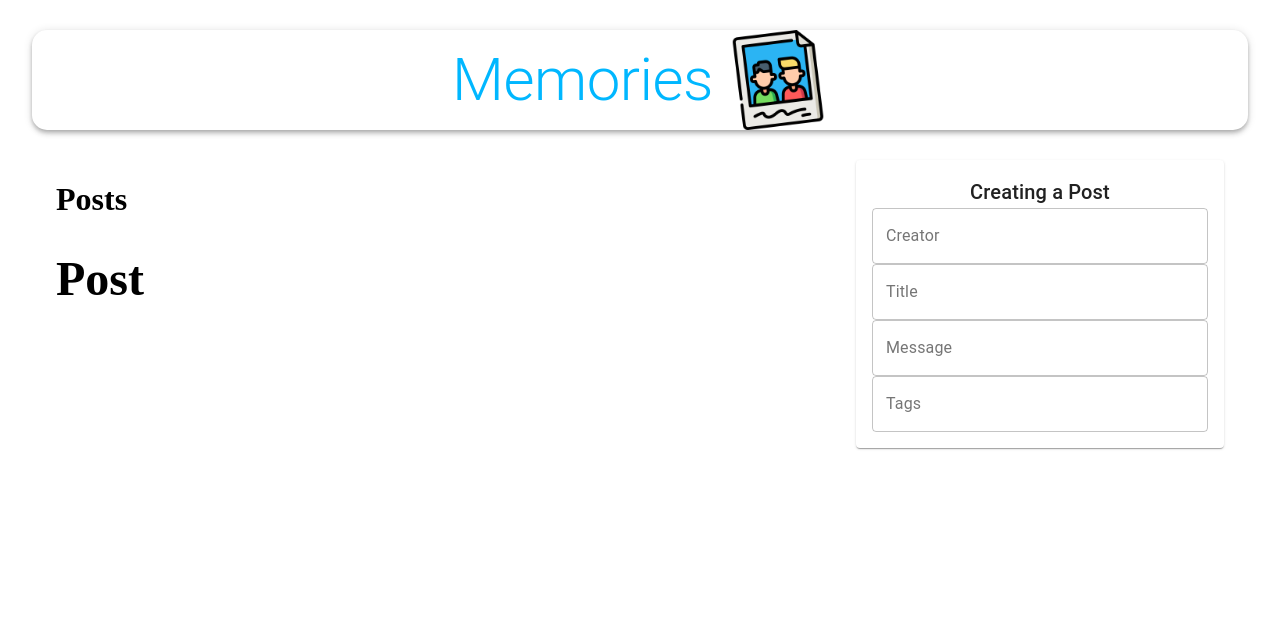
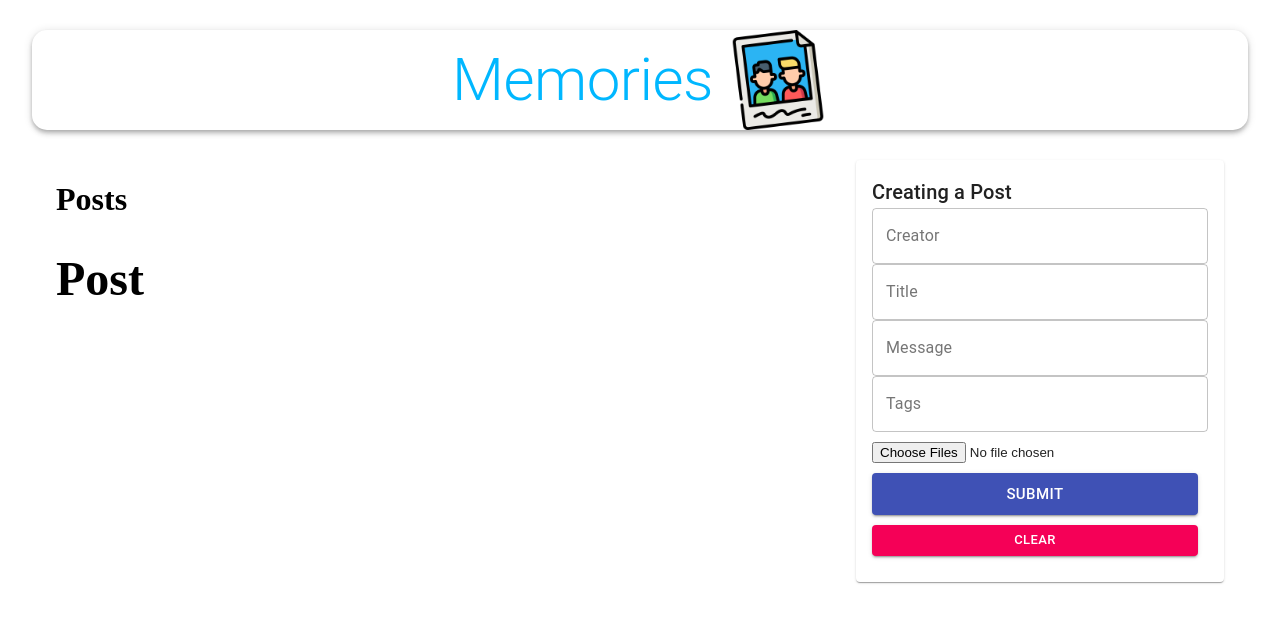
Before and after one commit to milanzec/MemoriesApp, a React (Create React App) app in the folder client/: page / in a window 1280 px wide. Shown: the top 622 px of the page. Built offline with nearby package versions, Linux system fonts and the light colour scheme.

Commit message:
createPost action

```diff
--- a/client/src/App.js
+++ b/client/src/App.js
@@ -1,7 +1,7 @@
 import React, { useEffect } from 'react';
 import { Grid, Container, Grow, Typography, AppBar } from '@material-ui/core';
 import { useDispatch } from 'react-redux';
-import getPosts from './actions/posts';
+import { getPosts } from './actions/posts';
 
 import memories from './images/memories.png';
 import Posts from './components/Posts/Posts';
--- a/client/src/actions/posts.js
+++ b/client/src/actions/posts.js
@@ -1,6 +1,6 @@
 import * as api from '../apis';
 
-const getPosts = () => async (dispatch) => {
+export const getPosts = () => async (dispatch) => {
   try {
     const response = await api.fetchPosts();
     dispatch({ type: 'FETCH_ALL', payload: response.data });
@@ -9,4 +9,11 @@ const getPosts = () => async (dispatch) => {
   }
 };
 
-export default getPosts;
+export const createPost = (formData) => async (dispatch) => {
+  try {
+    const { data } = await api.createPost(formData);
+    dispatch({ type: 'CREATE', payload: data });
+  } catch (error) {
+    console.log(error.message);
+  }
+};
--- a/client/src/apis/index.js
+++ b/client/src/apis/index.js
@@ -3,3 +3,5 @@ import axios from 'axios';
 const url = 'http://localhost:5000/posts';
 
 export const fetchPosts = () => axios.get(url);
+
+export const createPost = (newPost) => axios.post(url, newPost);
--- a/client/src/components/Form/Form.js
+++ b/client/src/components/Form/Form.js
@@ -1,10 +1,16 @@
 import React, { useState } from 'react';
 import { Paper, Typography, Button, TextField } from '@material-ui/core';
+import FileBase from 'react-file-base64';
 
+import { useDispatch } from 'react-redux';
+
+import { getPosts } from '../../actions/posts';
 import useStyles from './styles';
 
 const Form = () => {
   const classes = useStyles();
+  const dispatch = useDispatch();
+
   const [postData, setPostData] = useState({
     creator: '',
     title: '',
@@ -13,14 +19,19 @@ const Form = () => {
     selectFile: '',
   });
 
-  const handleSubmit = () => {};
+  const handleSubmit = (e) => {
+    e.preventDefault();
+    dispatch(getPosts(postData));
+  };
+
+  const clear = () => {};
 
   return (
     <Paper className={classes.paper}>
       <form
         autoComplete="off"
         noValidate
-        className={classes.form}
+        className={`${classes.root}${classes.form}`}
         onSubmit={handleSubmit}
       >
         <Typography variant="h6">Creating a Post</Typography>
@@ -60,6 +71,34 @@ const Form = () => {
           value={postData.tags}
           onChange={(e) => setPostData({ ...postData, tag: e.target.value })}
         />
+        <div className={classes.fileInput}>
+          <FileBase
+            type="file"
+            multiple="off"
+            onDone={({ base64 }) =>
+              setPostData({ ...postData, selectedFile: base64 })
+            }
+          />
+          <Button
+            className={classes.buttonSubmit}
+            variant="contained"
+            color="primary"
+            size="large"
+            type="submit"
+            fullWidth
+          >
+            Submit
+          </Button>
+          <Button
+            variant="contained"
+            color="secondary"
+            size="small"
+            fullWidth
+            onClick={clear}
+          >
+            CLEAR
+          </Button>
+        </div>
       </form>
     </Paper>
   );
--- a/client/src/components/Form/styles.js
+++ b/client/src/components/Form/styles.js
@@ -20,5 +20,6 @@ export default makeStyles((theme) => ({
   },
   buttonSubmit: {
     marginBottom: 10,
+    marginTop: 10,
   },
 }));
--- a/client/src/reducers/posts.js
+++ b/client/src/reducers/posts.js
@@ -1,9 +1,10 @@
+// eslint-disable-next-line import/no-anonymous-default-export
 export default (posts = [], action) => {
   switch (action.type) {
     case 'FETCH_ALL':
       return action.payload;
     case 'CREATE':
-      return posts;
+      return [...posts, action.payload];
     default:
       return posts;
   }
```
